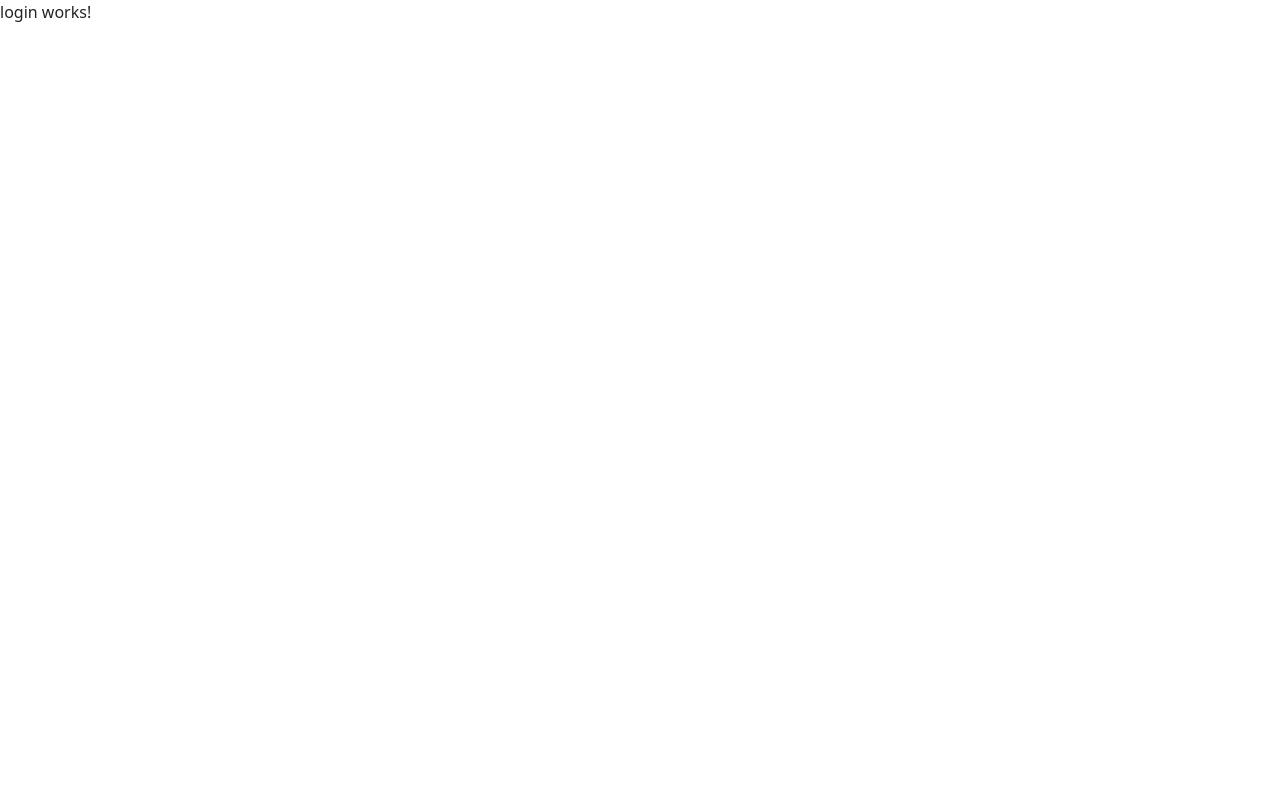
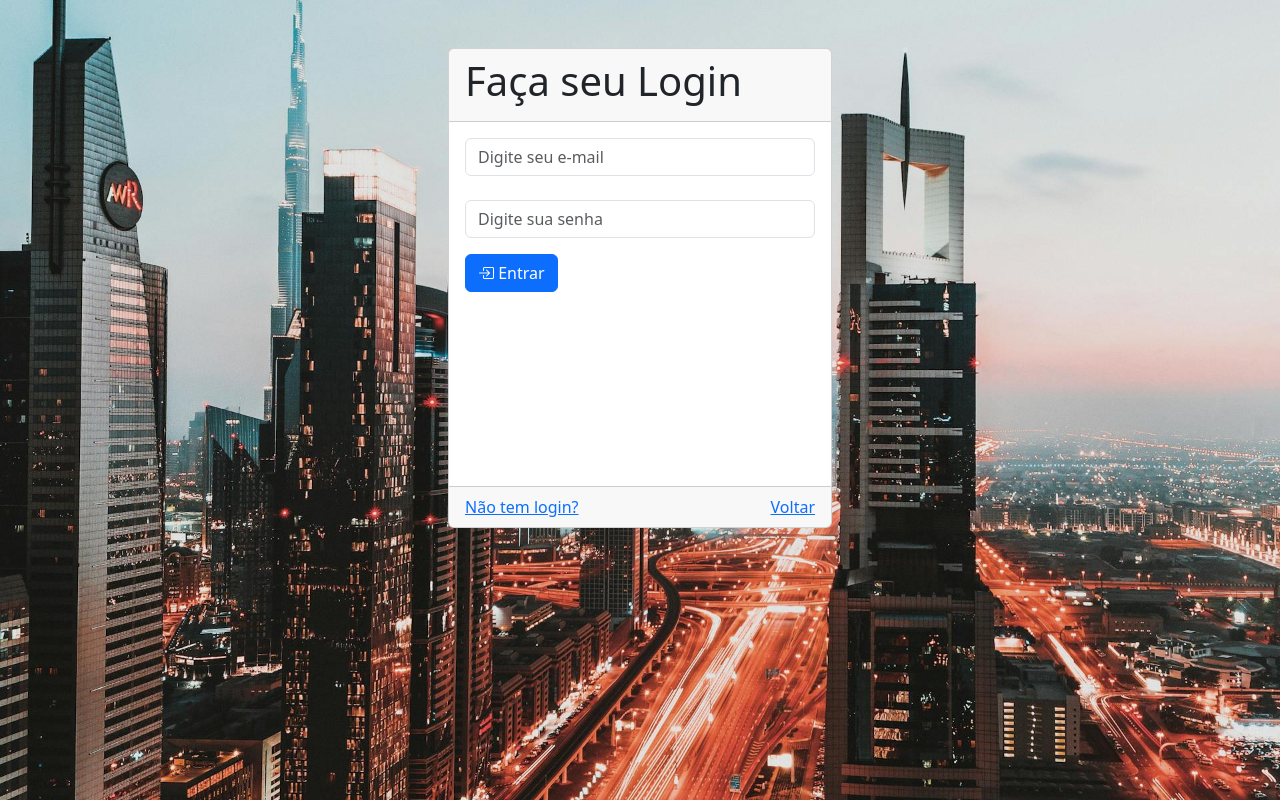
Before and after one commit to dilsoncampelo10/sig_company_client, an Angular app: page /login in a window 1280 px wide. Built offline with nearby package versions, Linux system fonts and the light colour scheme.

Commit message:
login form

```diff
--- /dev/null
+++ b/src/app/components/auth/login-form/login-form.component.html
@@ -0,0 +1,21 @@
+<section class="section_login">
+    <section class="container pt-5">
+        <div class="card login_card">
+            <div class="card-header">
+                <h1>Faça seu Login</h1>
+            </div>
+            <div class="card-body">
+                <form action="">
+                    <input type="email" name="" id="" class="form-control" placeholder="Digite seu e-mail">
+                    <input type="password" name="" id="" class="form-control mt-4" placeholder="Digite sua senha">
+                    <button class="btn btn-primary mt-3"><i class="bi bi-box-arrow-in-right"></i> Entrar</button>
+                </form>
+            </div>
+            <div class="card-footer d-flex justify-content-between">
+                <a [routerLink]="['/criar/socio']">Não tem login? </a>
+                <a [routerLink]="['/']">Voltar </a>
+            </div>
+        </div>
+    </section>
+
+</section>
--- /dev/null
+++ b/src/app/components/auth/login-form/login-form.component.scss
@@ -0,0 +1,14 @@
+.section_login{
+    padding-bottom: 30px;
+    position: relative;
+    background-image: url('/assets/img/company_bg.jpg');
+    background-size: cover;
+    background-position: center;
+    height: 100vh;
+
+    .login_card{
+        height: 60vh;
+        width: 30vw;
+        margin: auto;
+    }
+}
--- a/src/app/pages/login/login.component.html
+++ b/src/app/pages/login/login.component.html
@@ -1 +1 @@
-<p>login works!</p>
+<app-login-form></app-login-form>
--- a/src/app/pages/login/login.component.ts
+++ b/src/app/pages/login/login.component.ts
@@ -1,9 +1,10 @@
 import { Component } from '@angular/core';
+import { LoginFormComponent } from '../../components/auth/login-form/login-form.component';
 
 @Component({
   selector: 'app-login',
   standalone: true,
-  imports: [],
+  imports: [LoginFormComponent],
   templateUrl: './login.component.html',
   styleUrl: './login.component.scss'
 })
```
Also changed, not shown: src/app/components/auth/login-form/login-form.component.ts (added, +13 -0 lines), 1 other file (tests, documents, lock files or other folders).
